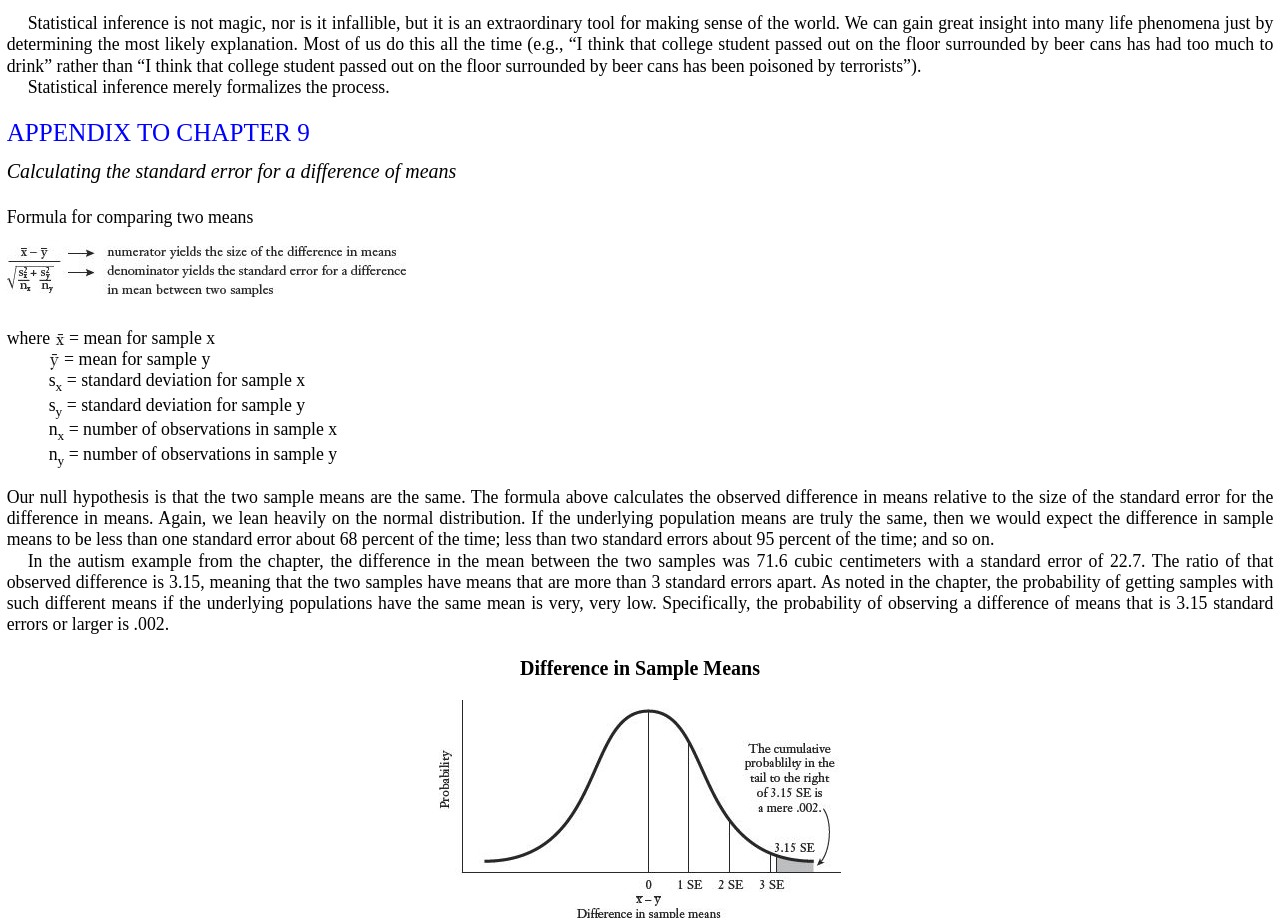
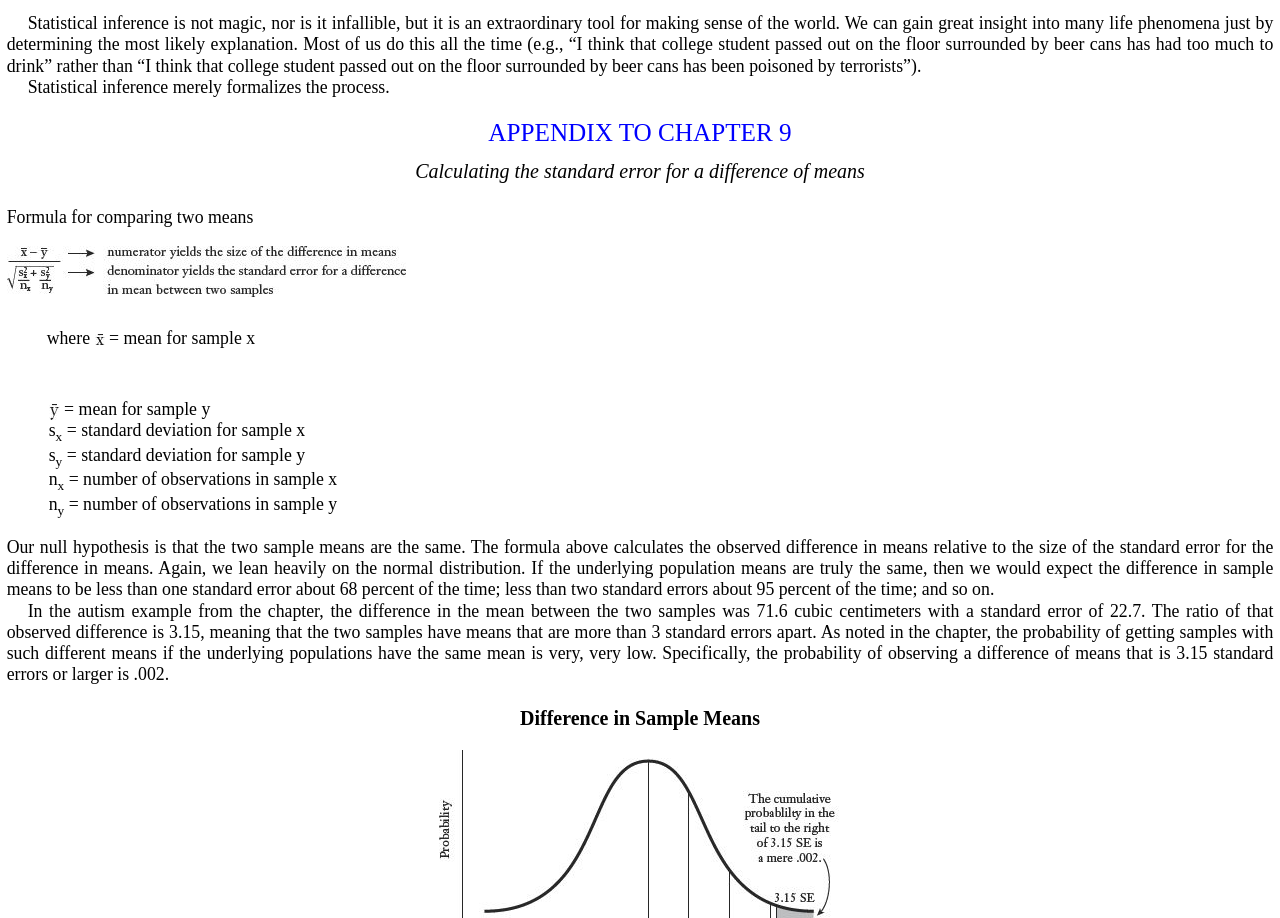
Before and after one commit to mervetandet/nkdstat, a plain HTML site: page text/part0013.html in a window 1280 px wide. Shown: the part 7131-8049 px from the top of the page. Drawn offline with Linux system fonts and the light colour scheme.

Commit message:
Update stylesheet.css

```diff
--- a/stylesheet.css
+++ b/stylesheet.css
@@ -6,7 +6,7 @@
     margin-left: 0;
     margin-right: 0;
     margin-top: 20px;
-    text-align: left;
+    text-align: center;
     text-indent: 0
     }
 .App-Title {
@@ -19,7 +19,7 @@
     margin-left: 0;
     margin-right: 0;
     margin-top: 10px;
-    text-align: left;
+    text-align: center;
     text-indent: 0
     }
 .App-table-head {
@@ -27,9 +27,9 @@
     font-size: 0.88889em;
     font-style: normal;
     font-weight: normal;
-    margin-bottom: 0;
-    margin-left: 0;
-    margin-right: 0;
+    margin-bottom: 50;
+    margin-left: 40;
+    margin-right: 40;
     margin-top: 31px;
     text-align: justify;
     text-indent: 0
```
